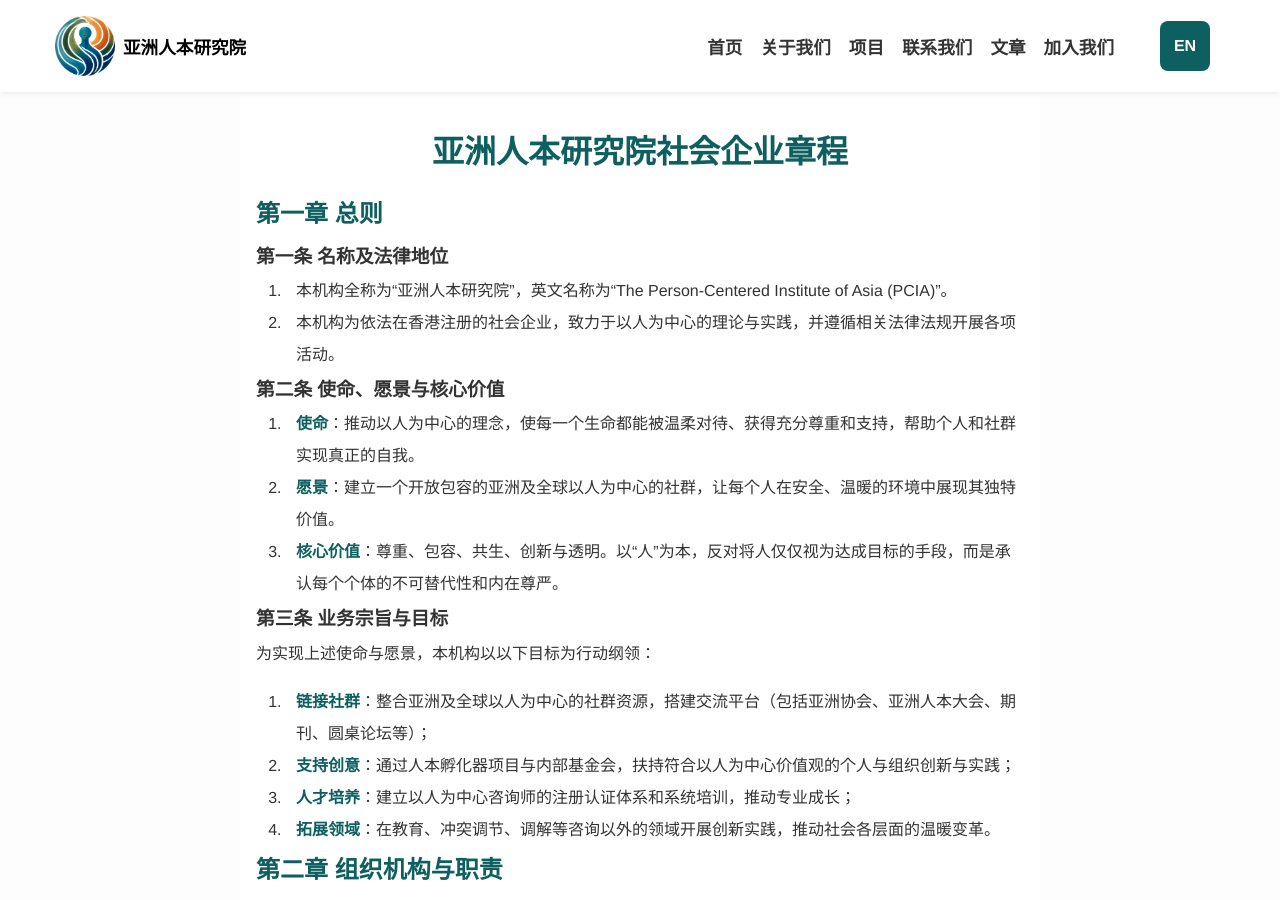
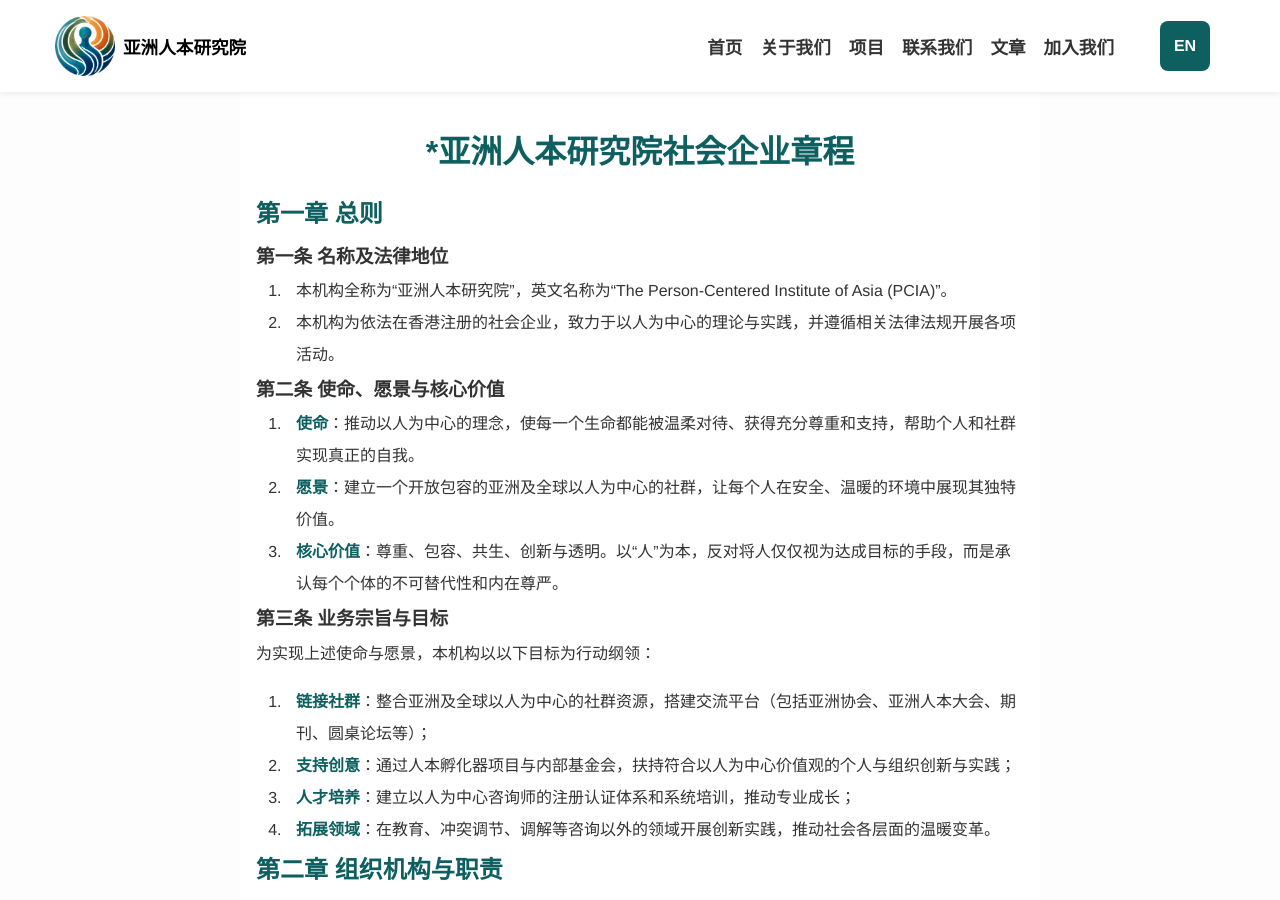
Before and after one commit to YeeLiu611/YeeLiu611, a Jekyll site: the page built from _blog_zh/2025-03-04-charter.md, in a window 1280 px wide and 900 px high. Built offline with Jekyll 4.4.1, drawn with Linux system fonts in a browser that asks for light colours; a script that is not in the unit is left out.

```diff
--- a/_blog_zh/2025-03-04-charter.md
+++ b/_blog_zh/2025-03-04-charter.md
@@ -3,7 +3,7 @@ layout: post
 lang: zh
 date: 2025-03-04T19:06:25.520Z
 title: charter
-title_zh: 亚洲人本研究院社会企业章程
+title_zh: "*亚洲人本研究院社会企业章程"
 ---
 ## 第一章 总则
 
```
